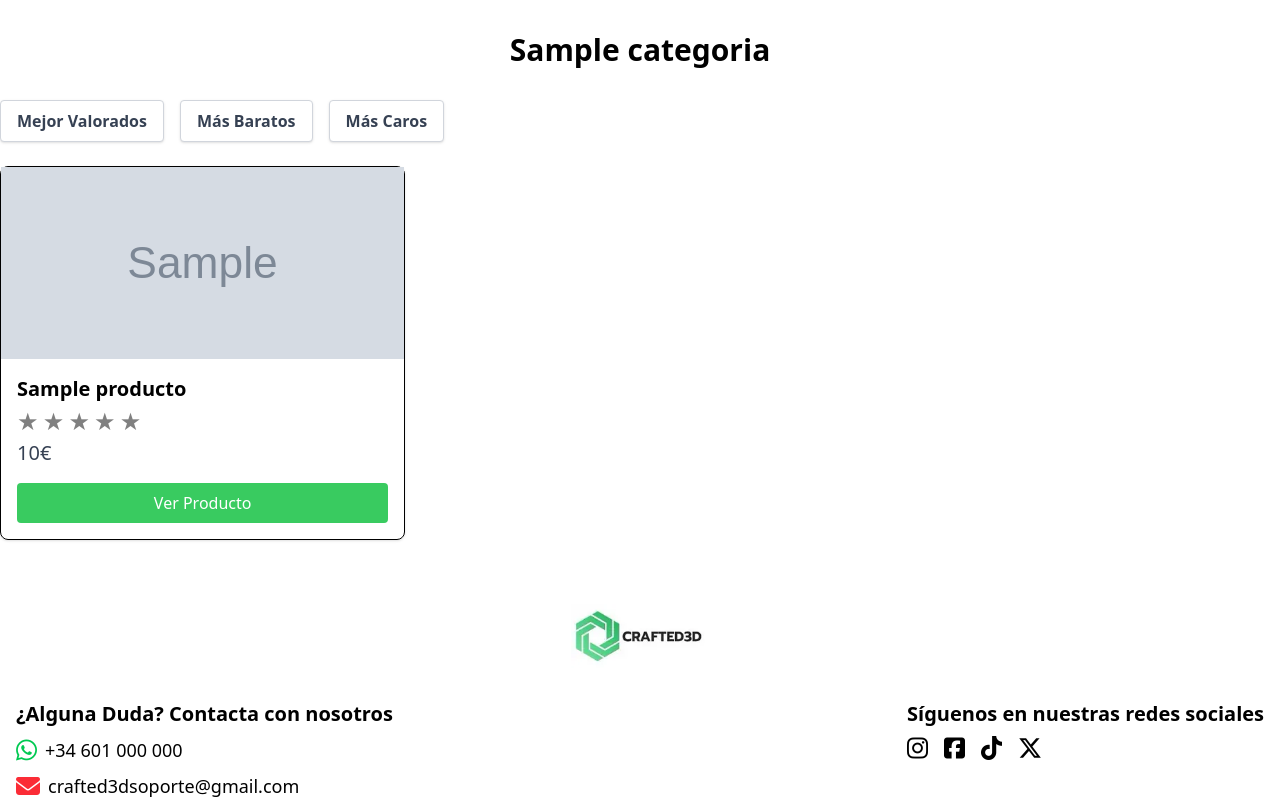
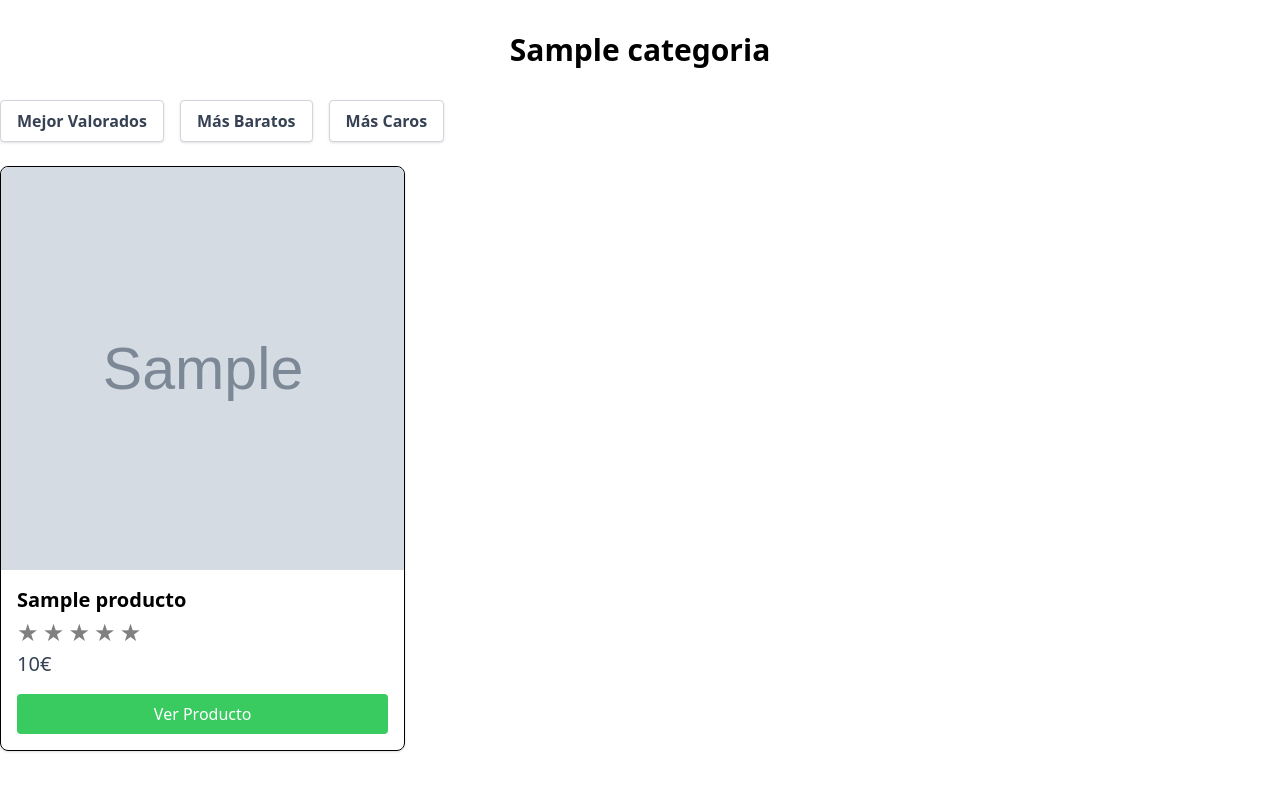
Before and after one commit to Matalentajas/Proyecto-Final-AOrient, a Flask app: template Crafted3D/app/templates/producto.html in a window 1280 px wide. Shown: the part 184-994 px from the top of the page. Run offline with Flask 3, Linux system fonts and the light colour scheme; the template is opened without the code that fills it: most values are stand-ins (such as "Sample title", 1, 10 or a date in 2020); grey boxes marked "Sample" are stand-in pictures; parts of the project's set-up code (start-up, migrations or seed data) failed here and were passed over; some libraries are stand-ins or nearby versions.

Commit message:
Añadir funcionalidad para modificar productos: incluir campo de URL de imagen en el formulario y actualizar la lógica de modificación. Mejorar la visualización de imágenes en la plantilla de productos.

```diff
--- a/Crafted3D/app/templates/index.html
+++ b/Crafted3D/app/templates/index.html
@@ -5,7 +5,7 @@
 {% block content %}
 
 <!-- Sección Hero: Imagen de Fondo Estática -->
-<section class="bg-cover bg-center h-[600px]" style='background-image: url("{{ url_for("static", filename="css/images/Baner.webp")|safe }}");'>
+<section class="bg-cover bg-center h-[600px]">
   <div class="flex items-center justify-center h-full bg-black bg-opacity-40">
     <h1 class="text-5xl font-bold text-white">Bienvenido a Crafted 3D</h1>
   </div>
@@ -100,7 +100,7 @@
     {% for producto in productos_destacados %}
     <div class="border rounded-lg overflow-hidden hover:shadow-lg transition-shadow">
 
-      <img src="{{ url_for('static', filename='css/images/' + producto['imagen']) }}" alt="{{ producto['nombre'] }}" class="w-full h-48 object-cover">
+      <img src="{{ producto.imagen }}" alt="{{ producto.nombre }}" class="w-full aspect-square object-cover transition-transform duration-300 hover:scale-105">
 
       <div class="p-4">
         <h3 class="text-xl font-bold">{{ producto['nombre'] }}</h3>
@@ -109,7 +109,6 @@
                 <span class="star {% if i < producto['media_valoracion'] %}selected{% endif %}">★</span>
             {% endfor %}
         </div>
-        <p class="mt-2 text-gray-700">{{ producto['descripcion'] }}</p>
         <a href="{{ url_for('product.producto', producto_id=producto['id']) }}" class="mt-4 inline-block bg-[#39CB60] text-white px-4 py-2 rounded hover:bg-green-600">
             Ver Producto
         </a>
--- a/Crafted3D/app/templates/producto.html
+++ b/Crafted3D/app/templates/producto.html
@@ -43,11 +43,13 @@
     <div class="grid grid-cols-1 sm:grid-cols-2 md:grid-cols-3 gap-8">
       {% for producto in productos %}
       <div class="border rounded-lg shadow hover:shadow-lg transition-shadow">
+          <div class="overflow-hidden rounded-t-lg">
             {% if "http" in producto.imagen %}
-            <img src="{{ producto.imagen }}" alt="{{ producto.nombre }}" class="w-full h-48 object-cover">
+                <img src="{{ producto.imagen }}" alt="{{ producto.nombre }}" class="w-full aspect-square object-cover transition-transform duration-300 hover:scale-105">
             {% else %}
-            <img src="{{ url_for('static', filename='css/images/' + producto.imagen) }}" alt="{{ producto.nombre }}" class="w-full h-48 object-cover">
+                <img src="{{ url_for('static', filename='css/images/' + producto.imagen) }}" alt="{{ producto.nombre }}" class="w-full aspect-square object-cover transition-transform duration-300 hover:scale-105">
             {% endif %}
+          </div>
           <div class="p-4">
               <h3 class="text-xl font-bold">{{ producto.nombre }}</h3>
               <div class="rating-display">
@@ -60,7 +62,6 @@
                   Ver Producto
               </a>
           </div>
-
       </div>
       {% endfor %}
     </div>
@@ -75,15 +76,15 @@
     </div>
 
     <div class="grid grid-cols-1 md:grid-cols-2 gap-8">
-        <div class="text-center">
+        <div class="text-center overflow-hidden rounded-lg">
         {% if "http" in producto.imagen %}
-            <img src="{{ producto.imagen }}" alt="{{ producto.nombre }}" class="w-full h-full object-cover">
+            <img src="{{ producto.imagen }}" alt="{{ producto.nombre }}" class="w-full max-w-md mx-auto aspect-square object-cover transition-transform duration-300 hover:scale-105">
         {% else %}
-            <img src="{{ url_for('static', filename='css/images/' + producto.imagen) }}" alt="{{ producto.nombre }}" class="w-full h-48 object-cover">
+            <img src="{{ url_for('static', filename='css/images/' + producto.imagen) }}" alt="{{ producto.nombre }}" class="w-full max-w-md mx-auto aspect-square object-cover transition-transform duration-300 hover:scale-105">
         {% endif %}
         </div>
+
         <div>
-
           <div class="rating-display">
               {% for i in range(5) %}
                   <span class="star {% if i < media_valoracion %}selected{% endif %}">★</span>
@@ -102,7 +103,6 @@
 
           <input type="hidden" name="csrf_token" value="{{ csrf_token() }}">
 
-
           {% if current_user.is_authenticated %}
               <button onclick="addToCart('{{ producto.id }}', document.getElementById('quantity').value)" class="bg-[#39CB60] text-white font-bold px-6 py-3 rounded hover:bg-green-600 cursor-pointer">
                   Añadir a la cesta
@@ -113,6 +113,7 @@
               </button>
           {% endif %}
         </div>
+
         <div>
           <h2 class="text-2xl font-bold mt-6">Valoraciones del producto</h2>
           {% if valoraciones %}
@@ -127,6 +128,7 @@
               <p class="text-gray-600 mt-4">Este producto aún no tiene valoraciones. <strong>¡Sé el primero en escribir una opinión!</strong></p>
           {% endif %}
         </div>
+
         <div>
             <h2 class="text-2xl font-bold mt-6">Deja tu valoración</h2>
             <div class="rating" style="font-size: 2rem;">
@@ -144,10 +146,10 @@
                 <button type="submit" class="bg-[#39CB60] text-white px-4 py-2 rounded hover:bg-green-600">Enviar Valoración</button>
             </form>
         </div>
-
     </div>
   {% endif %}
 </div>
+
 <script>
     function updateQuantity(change) {
         const quantityInput = document.getElementById('quantity');
@@ -175,9 +177,8 @@
     document.querySelectorAll('.star').forEach((star, index, stars) => {
         star.addEventListener('click', function() {
             let valor = this.getAttribute('data-value');
-            document.getElementById('valoracion').value = valor;  // ✅ Guarda la puntuación correctamente
+            document.getElementById('valoracion').value = valor;
 
-            // Resaltar la estrella seleccionada y todas las anteriores
             stars.forEach(s => s.classList.remove('selected'));
             for (let i = 0; i <= index; i++) {
                 stars[i].classList.add('selected');
@@ -185,10 +186,8 @@
         });
     });
 
-
     document.getElementById("formValoracion").addEventListener("submit", function(event) {
         event.preventDefault();
-
         let valoracion = document.getElementById("valoracion").value;
 
         if (!valoracion || valoracion === "0") {
@@ -197,7 +196,6 @@
         }
 
         let formData = new FormData(this);
-
         fetch(this.action, {
             method: "POST",
             body: formData
@@ -211,11 +209,6 @@
             }
         });
     });
-
-
-
-
-
 </script>
 
 <style>
@@ -228,7 +221,5 @@
   .star.selected {
     color: gold;
   }
-
 </style>
-
 {% endblock %}
```
Also changed, not shown: Crafted3D/app/blueprints/main/admin_routes.py (+15 -12 lines), Crafted3D/app/forms/admin_form.py (+8 -5 lines), Crafted3D/app/templates/modificar_producto.html (+15 -5 lines). Lines whose indentation alone changed are shown as unchanged.
